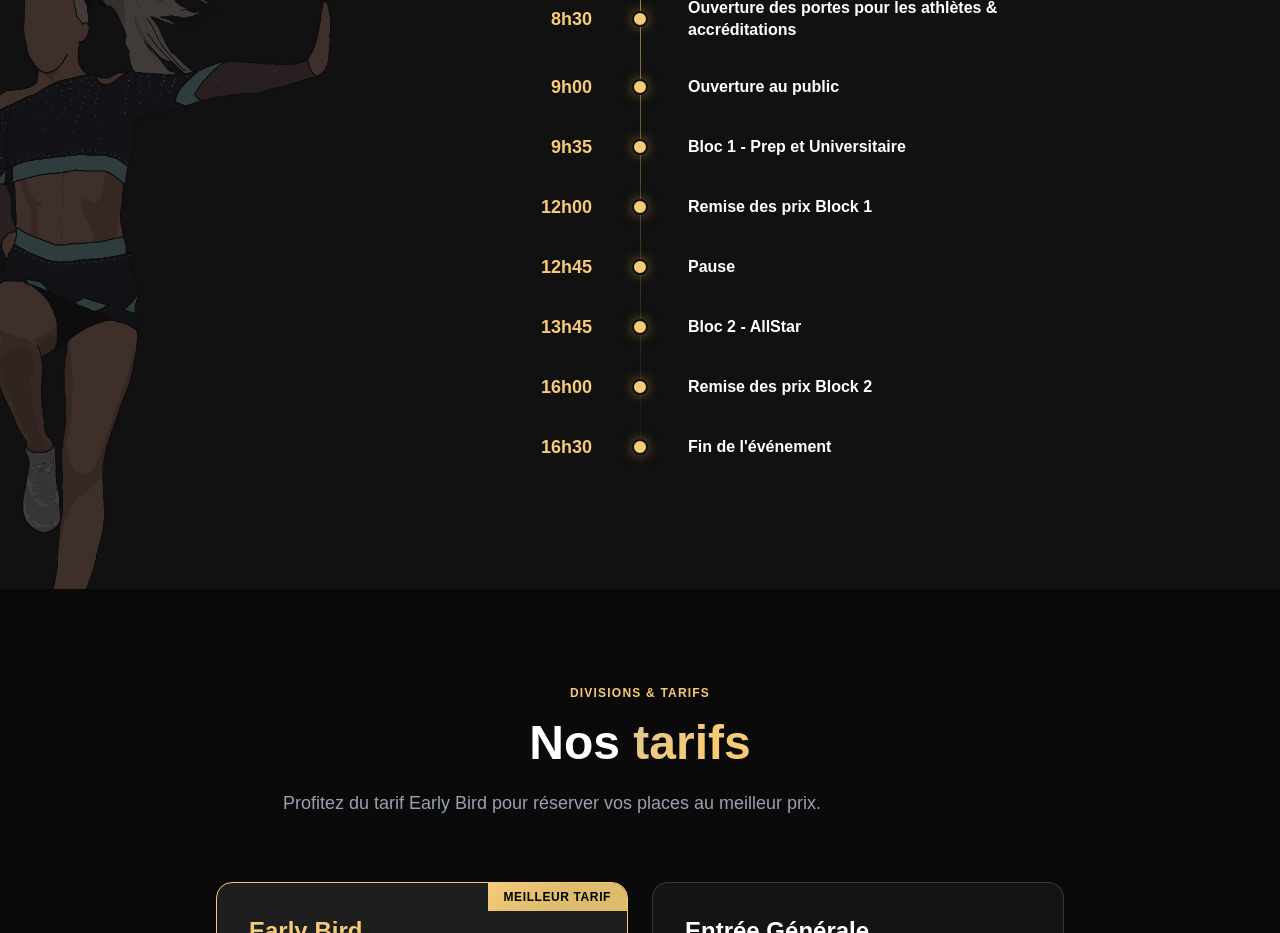
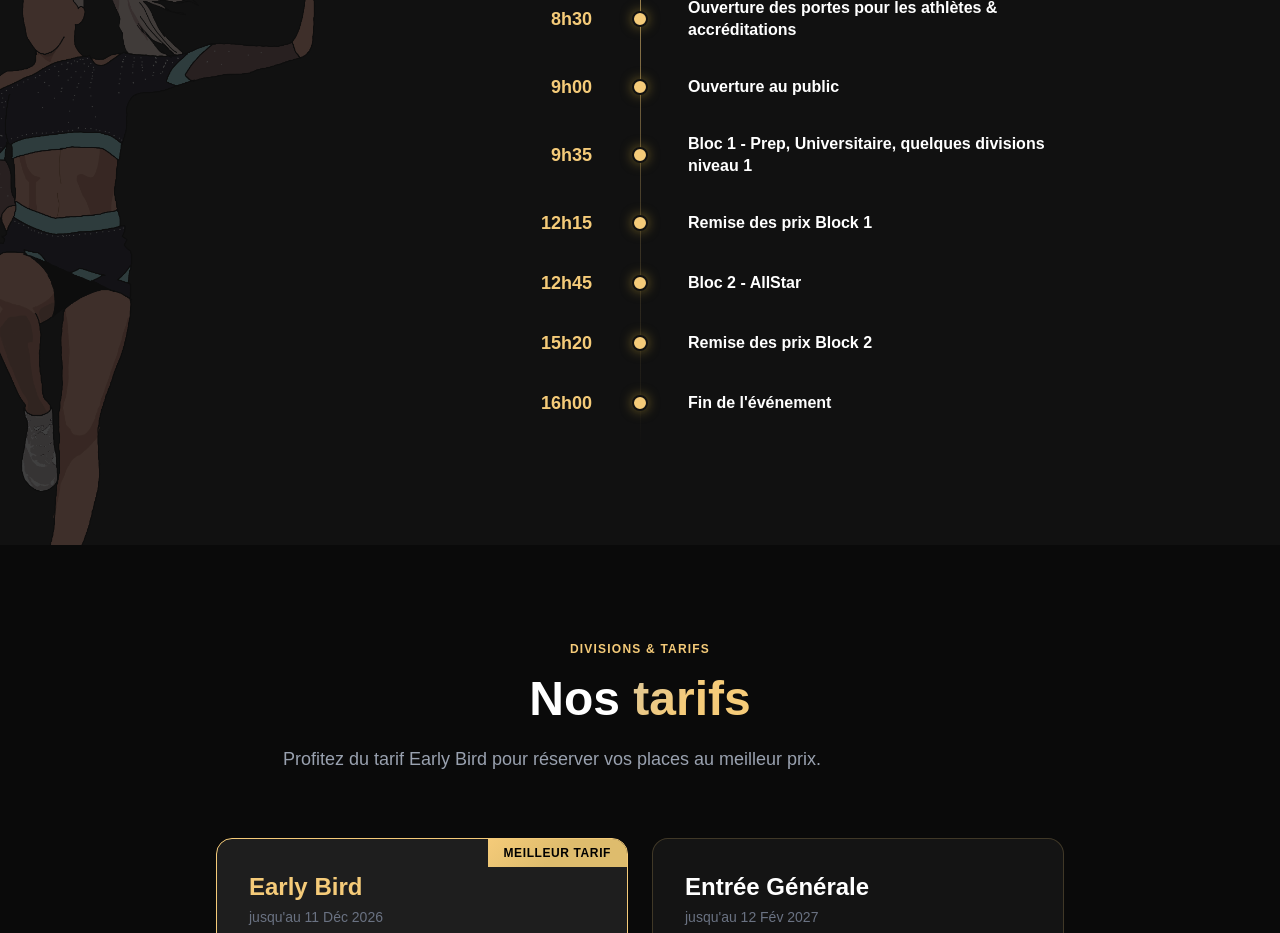
Before and after one commit to BouysselCamille/crown-cheerleading-event, a React (Vite) app: page / in a window 1280 px wide. Shown: the part 3160-4093 px from the top of the page. Built offline with nearby package versions, Linux system fonts and the light colour scheme.

Commit message:
fix: block schedule

```diff
--- a/src/i18n/en.js
+++ b/src/i18n/en.js
@@ -50,12 +50,11 @@ badge: 'Judged under IASF / United Scoring System standards',
     items: [
       { time: '8h30', label: 'Doors open for athletes & accreditations' },
       { time: '9h00', label: 'Public opening' },
-      { time: '9h35', label: 'Bloc 1 - Prep & University' },
-      { time: '12h00', label: 'Bloc 1 Awards Ceremony' },
-      { time: '12h45', label: 'Break' },
-      { time: '13h45', label: 'Bloc 2 - AllStar' },
-      { time: '16h00', label: 'Bloc 2 Awards Ceremony' },
-      { time: '16h30', label: 'End of event' },
+      { time: '9h30', label: 'Bloc 1 - Prep, University & some level 1 divisions' },
+      { time: '12h15', label: 'Bloc 1 Awards Ceremony' },
+      { time: '12h45', label: 'Bloc 2 - AllStar' },
+      { time: '15h20', label: 'Bloc 2 Awards Ceremony' },
+      { time: '16h00', label: 'End of event' },
     ],
   },
 
--- a/src/i18n/fr.js
+++ b/src/i18n/fr.js
@@ -50,12 +50,11 @@ const fr = {
     items: [
       { time: '8h30', label: 'Ouverture des portes pour les athlètes & accréditations' },
       { time: '9h00', label: 'Ouverture au public' },
-      { time: '9h35', label: 'Bloc 1 - Prep et Universitaire' },
-      { time: '12h00', label: 'Remise des prix Block 1' },
-      { time: '12h45', label: 'Pause' },
-      { time: '13h45', label: 'Bloc 2 - AllStar' },
-      { time: '16h00', label: 'Remise des prix Block 2' },
-      { time: '16h30', label: 'Fin de l\'événement' },
+      { time: '9h35', label: 'Bloc 1 - Prep, Universitaire, quelques divisions niveau 1' },
+      { time: '12h15', label: 'Remise des prix Block 1' },
+      { time: '12h45', label: 'Bloc 2 - AllStar' },
+      { time: '15h20', label: 'Remise des prix Block 2' },
+      { time: '16h00', label: 'Fin de l\'événement' },
     ],
   },
 
--- a/src/pages/GenerateurDevis.jsx
+++ b/src/pages/GenerateurDevis.jsx
@@ -50,6 +50,7 @@ export function GenerateurDevis() {
   const [nbPrep, setNbPrep] = useState('');
   const [nbDemo, setNbDemo] = useState('');
   const [nbAccompagnateurs, setNbAccompagnateurs] = useState('');
+  const [montantDejaRegle, setMontantDejaRegle] = useState('');
 
   const dateEmission = useMemo(() => new Date().toLocaleDateString('fr-FR'), []);
 
@@ -68,7 +69,8 @@ export function GenerateurDevis() {
     [lineItems]
   );
   const acompte = round2(total * 0.3);
-  const solde = round2(total - acompte);
+  const dejaRegle = Math.min(toNumber(montantDejaRegle), total);
+  const solde = round2(total - (dejaRegle > 0 ? dejaRegle : acompte));
 
   const isReady = numeroDevis.trim() !== '' && nomClub.trim() !== '' && emailClub.trim() !== '' && lineItems.length > 0;
 
@@ -311,6 +313,24 @@ export function GenerateurDevis() {
             />
           </div>
 
+          <label className="block mb-6 max-w-xs">
+            <span className="block text-sm font-display font-semibold text-white mb-1">
+              Montant déjà réglé
+            </span>
+            <span className="block text-xs text-gray-500 mb-2">
+              Mise à jour d'un devis existant — laisser vide si acompte standard 30 %
+            </span>
+            <input
+              type="number"
+              min="0"
+              step="0.01"
+              inputMode="decimal"
+              value={montantDejaRegle}
+              onChange={(e) => setMontantDejaRegle(e.target.value)}
+              className="w-full bg-crown-black border border-gold/20 rounded-lg px-4 py-2.5 text-white focus:outline-none focus:border-gold transition-colors"
+            />
+          </label>
+
           <div className="flex flex-wrap items-center justify-between gap-4 border-t border-gold/10 pt-6">
             <div>
               <span className="text-gray-500 text-sm uppercase tracking-widest font-display font-semibold">
@@ -416,6 +436,29 @@ export function GenerateurDevis() {
               </tr>
             </thead>
             <tbody>
+              {dejaRegle > 0 ? (
+                <>
+                  <tr>
+                    <td><span className="badge">Déjà réglé</span></td>
+                    <td>
+                      Acompte réglé sur le devis initial
+                      <div className="desc">(mise à jour du devis)</div>
+                    </td>
+                    <td className="num">{currency.format(dejaRegle)}</td>
+                    <td>—</td>
+                  </tr>
+                  <tr>
+                    <td><span className="badge">Solde restant</span></td>
+                    <td>
+                      Règlement du solde
+                      <div className="desc">(tarif Early Bird si avant le {EARLY_BIRD_DEADLINE})</div>
+                    </td>
+                    <td className="num">{currency.format(solde)}</td>
+                    <td>Avant le {EARLY_BIRD_DEADLINE}</td>
+                  </tr>
+                </>
+              ) : (
+                <>
                   <tr>
                     <td><span className="badge">Acompte 30 %</span></td>
                     <td>
@@ -434,6 +477,8 @@ export function GenerateurDevis() {
                     <td className="num">{currency.format(solde)}</td>
                     <td>Avant le {EARLY_BIRD_DEADLINE}</td>
                   </tr>
+                </>
+              )}
             </tbody>
           </table>
 
```
Lines whose indentation alone changed are shown as unchanged.
